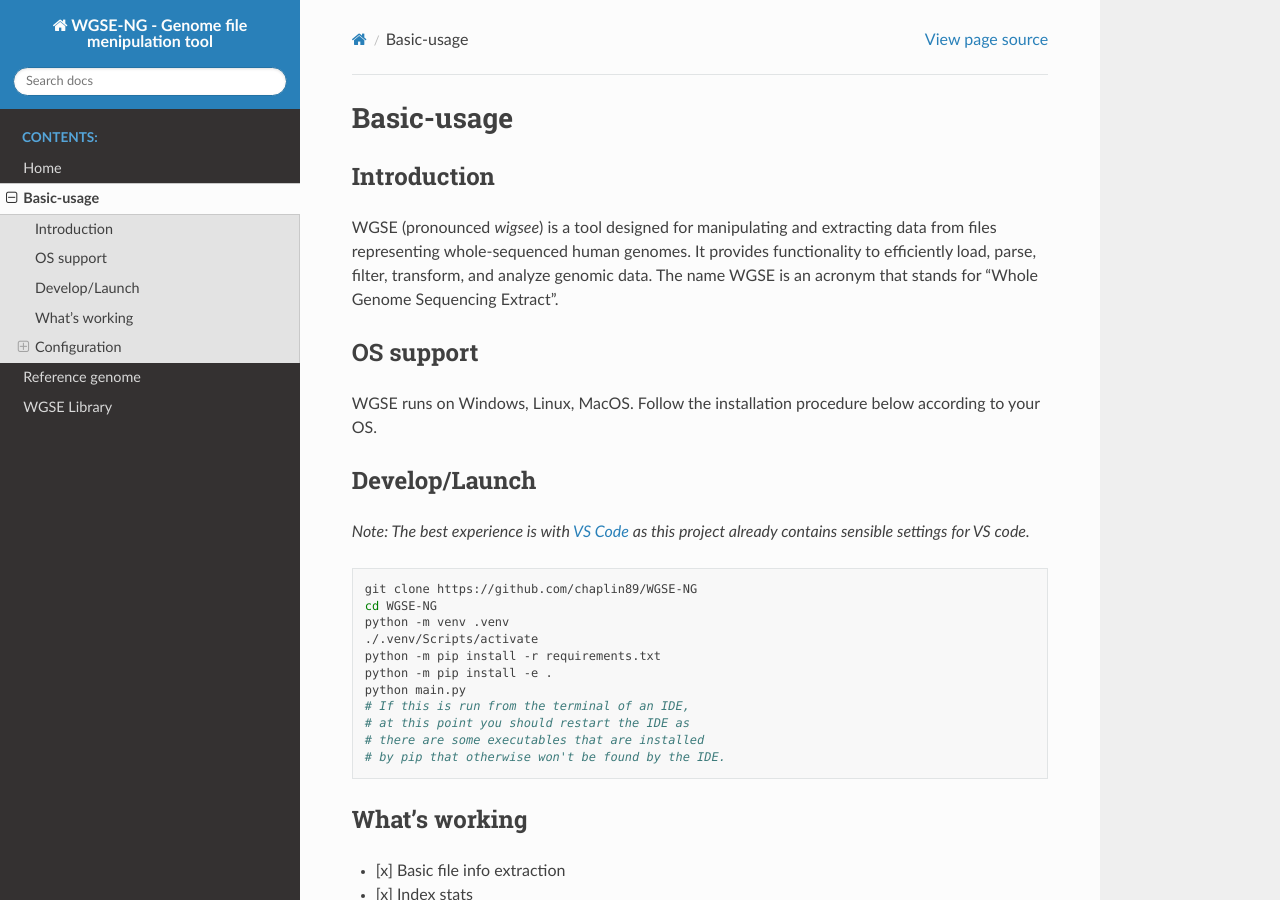
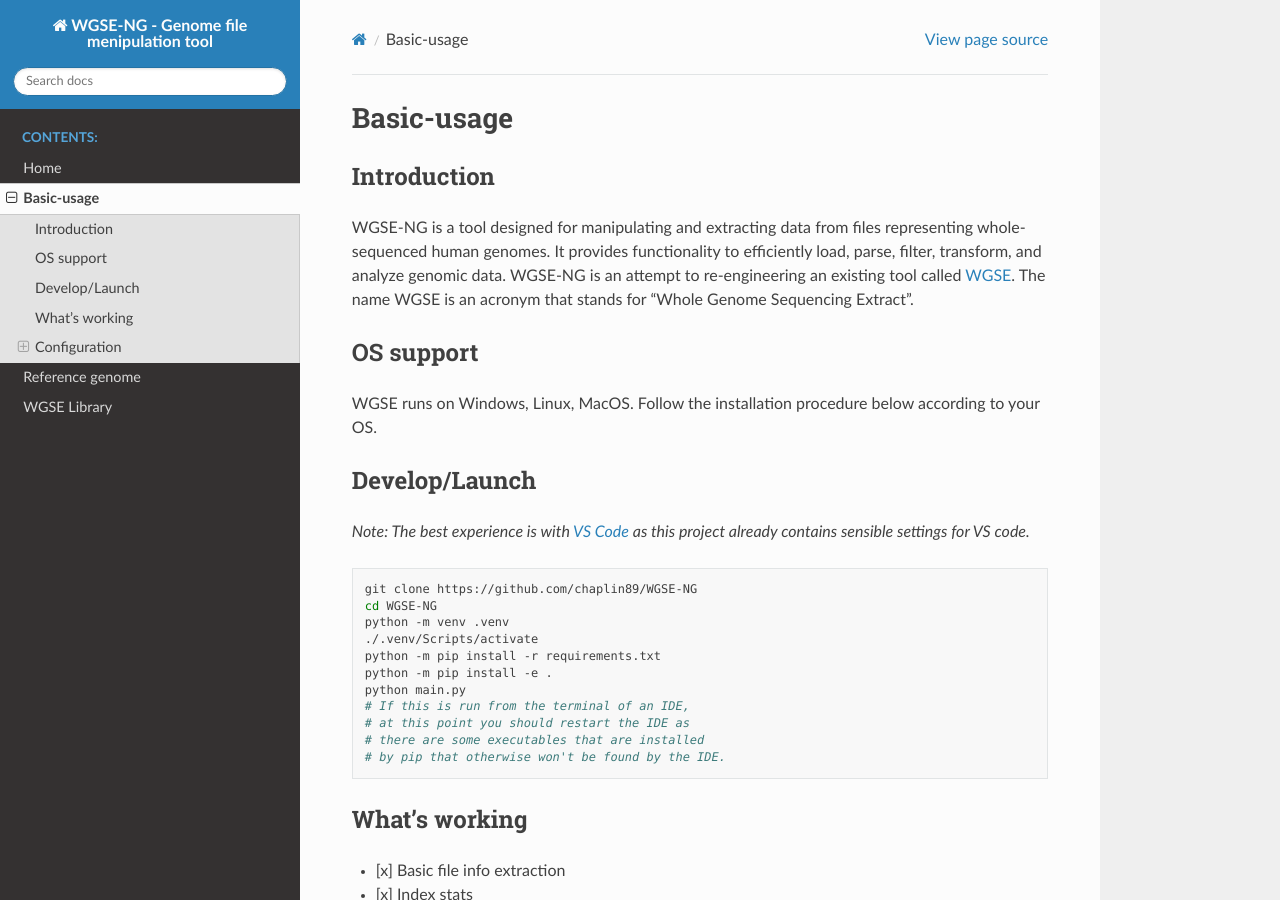
Before and after one commit to DoubleHelixApp/DoubleHelix, a Sphinx documentation site: the page built from docs/basic-usage.md, in a window 1280 px wide and 900 px high. Built offline with Sphinx 7.4.7 and the Read the Docs theme 2.0.0, drawn with Linux system fonts in a browser that asks for light colours.

Commit message:
Updated doc

```diff
--- a/docs/basic-usage.md
+++ b/docs/basic-usage.md
@@ -1,8 +1,7 @@
 # Basic-usage
 
 ## Introduction
-WGSE (pronounced _wigsee_) is a tool designed for manipulating and extracting data from files representing whole-sequenced human genomes. It provides functionality to efficiently load, parse, filter, transform, and analyze genomic data.
-The name WGSE is an acronym that stands for "Whole Genome Sequencing Extract".
+WGSE-NG is a tool designed for manipulating and extracting data from files representing whole-sequenced human genomes. It provides functionality to efficiently load, parse, filter, transform, and analyze genomic data. WGSE-NG is an attempt to re-engineering an existing tool called [WGSE](https://wgse.io). The name WGSE is an acronym that stands for "Whole Genome Sequencing Extract".
 
 ## OS support
 WGSE runs on Windows, Linux, MacOS. Follow the installation procedure below according to your OS.
```
Also changed, not shown: docs/reference-genome.md (+33 -1 lines).
